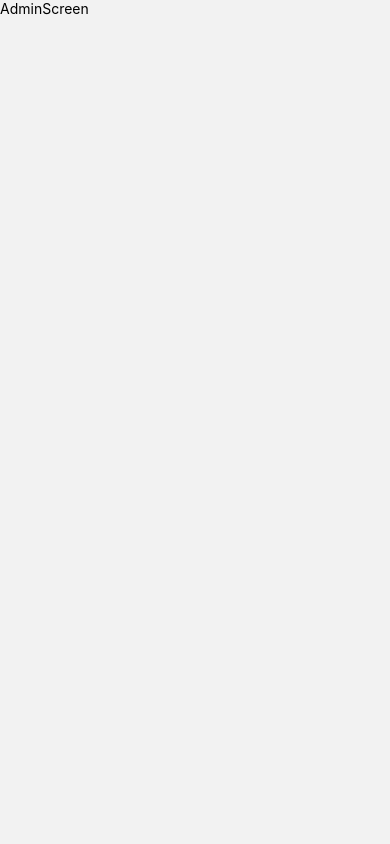
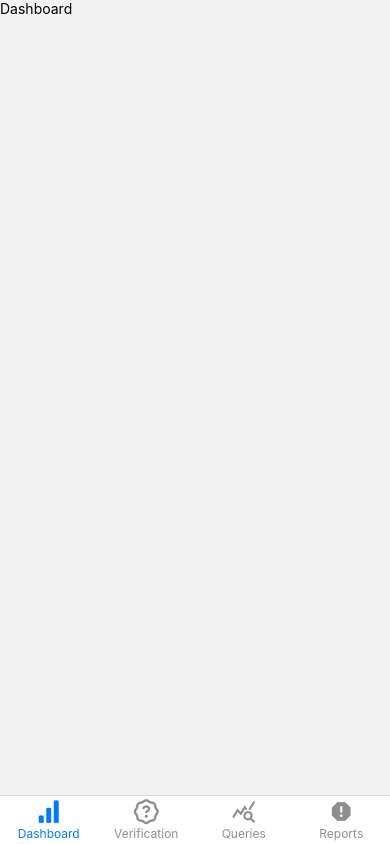
Before and after one commit to Manav39/HackXcelerate_TLE, a React Native app: screen /Admin in a window 390 px wide. Built offline with nearby package versions, Linux system fonts and the light colour scheme.

Commit message:
Adding admin tabs

```diff
--- /dev/null
+++ b/Apps/Navgations/AdminNavigation.jsx
@@ -0,0 +1,79 @@
+import React from "react";
+import HomeScreen from "../Screens/Buyer/HomeScreen";
+import { createBottomTabNavigator } from "@react-navigation/bottom-tabs";
+import CartScreen from "../Screens/Buyer/CartScreen";
+import ProfileScreen from "../Screens/Buyer/ProfileScreen";
+import ExploreScreen from "../Screens/Buyer/ExploreScreen";
+import { Entypo, Ionicons } from "@expo/vector-icons";
+import { FontAwesome } from "@expo/vector-icons";
+import { Text } from "react-native";
+import Dashboard from "../Screens/Admin/Dashboard";
+import Verify from "../Screens/Admin/Verify";
+import Queries from "../Screens/Admin/Queries";
+import Report from "../Screens/Admin/Report";
+import { MaterialIcons } from "@expo/vector-icons";
+import { Octicons } from "@expo/vector-icons";
+const Tab = createBottomTabNavigator();
+
+export default function AdminNavigation() {
+  return (
+    <Tab.Navigator screenOptions={{ headerShown: false }}>
+      <Tab.Screen
+        name="dashboard"
+        component={Dashboard}
+        options={{
+          tabBarLabel: ({ color }) => (
+            <Text style={{ color: color, fontSize: 12, marginBottom: 3 }}>
+              Dashboard
+            </Text>
+          ),
+          tabBarIcon: ({ color, size }) => (
+            <Entypo name="bar-graph" size={size} color={color} />
+          ),
+        }}
+      />
+      <Tab.Screen
+        name="verify"
+        component={Verify}
+        options={{
+          tabBarLabel: ({ color }) => (
+            <Text style={{ color: color, fontSize: 12, marginBottom: 3 }}>
+              Verification
+            </Text>
+          ),
+          tabBarIcon: ({ color, size }) => (
+            <Octicons name="unverified" size={size} color={color} />
+          ),
+        }}
+      />
+      <Tab.Screen
+        name="queries"
+        component={Queries}
+        options={{
+          tabBarLabel: ({ color }) => (
+            <Text style={{ color: color, fontSize: 12, marginBottom: 3 }}>
+              Queries
+            </Text>
+          ),
+          tabBarIcon: ({ color, size }) => (
+            <MaterialIcons name="query-stats" size={size} color={color} />
+          ),
+        }}
+      />
+      <Tab.Screen
+        name="report"
+        component={Report}
+        options={{
+          tabBarLabel: ({ color }) => (
+            <Text style={{ color: color, fontSize: 12, marginBottom: 3 }}>
+              Reports
+            </Text>
+          ),
+          tabBarIcon: ({ color, size }) => (
+            <MaterialIcons name="report" size={size} color={color} />
+          ),
+        }}
+      />
+    </Tab.Navigator>
+  );
+}
--- /dev/null
+++ b/Apps/Screens/Admin/Dashboard.jsx
@@ -0,0 +1,10 @@
+import { View, Text } from "react-native";
+import React from "react";
+
+export default function Dashboard() {
+  return (
+    <View>
+      <Text>Dashboard</Text>
+    </View>
+  );
+}
--- /dev/null
+++ b/Apps/Screens/Admin/Queries.jsx
@@ -0,0 +1,10 @@
+import { View, Text } from "react-native";
+import React from "react";
+
+export default function Queries() {
+  return (
+    <View>
+      <Text>Queries</Text>
+    </View>
+  );
+}
--- /dev/null
+++ b/Apps/Screens/Admin/Report.jsx
@@ -0,0 +1,10 @@
+import { View, Text } from "react-native";
+import React from "react";
+
+export default function Report() {
+  return (
+    <View>
+      <Text>Report</Text>
+    </View>
+  );
+}
--- /dev/null
+++ b/Apps/Screens/Admin/Verify.jsx
@@ -0,0 +1,10 @@
+import { View, Text } from "react-native";
+import React from "react";
+
+export default function Verify() {
+  return (
+    <View>
+      <Text>Verify</Text>
+    </View>
+  );
+}
--- a/Apps/Screens/AdminScreen.jsx
+++ b/Apps/Screens/AdminScreen.jsx
@@ -1,10 +1,11 @@
 import { View, Text } from "react-native";
 import React from "react";
+import AdminNavigation from "../Navgations/AdminNavigation";
 
 export default function AdminScreen() {
   return (
-    <View>
-      <Text>AdminScreen</Text>
+    <View className="flex-1">
+      <AdminNavigation />
     </View>
   );
 }
```
